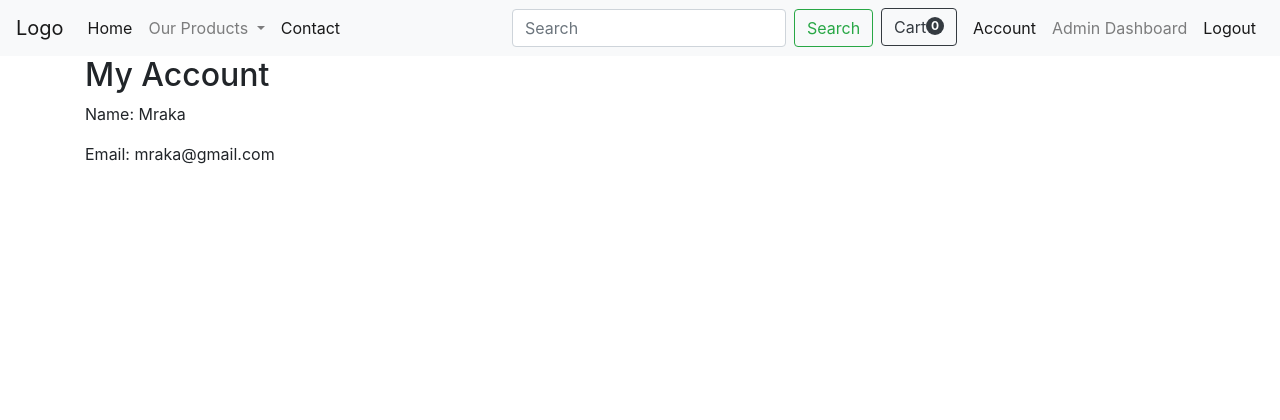
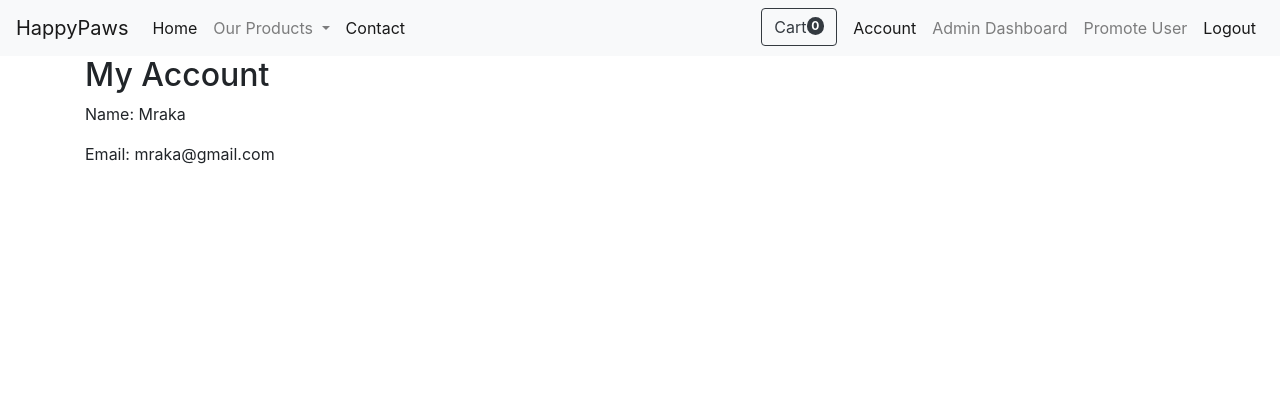
Before and after one commit to bojan-bo/flask_web_app-CA_project, a Flask app: page /account in a window 1280 px wide. Shown: the top 420 px of the page. Run offline with Flask 3, Linux system fonts and the light colour scheme; a user stored in the database is signed in; some libraries are stand-ins or nearby versions.

Commit message:
Removing search and fixing broken categories links

```diff
--- a/website/templates/base.html
+++ b/website/templates/base.html
@@ -24,7 +24,7 @@
   </head>
   <body class="d-flex flex-column">
     <nav class="navbar navbar-expand-lg navbar-light bg-light">
-      <a class="navbar-brand" href="/">Logo</a>
+      <a class="navbar-brand" href="/">HappyPaws</a>
       <button
         class="navbar-toggler"
         type="button"
@@ -64,17 +64,17 @@
               >
               <a
                 class="dropdown-item"
-                href="{{ url_for('views.products', category_name='Dog beds and baskets') }}"
+                href="{{ url_for('views.products', category_name='Dog beds & baskets') }}"
                 >Dog beds and baskets</a
               >
               <a
                 class="dropdown-item"
-                href="{{ url_for('views.products', category_name='Dog toys, sport and training') }}"
+                href="{{ url_for('views.products', category_name='Dog toys, sport & training') }}"
                 >Dog toys, sport and training</a
               >
               <a
                 class="dropdown-item"
-                href="{{ url_for('views.products', category_name='Dog grooming and care') }}"
+                href="{{ url_for('views.products', category_name='Dog grooming & care') }}"
                 >Dog grooming and care</a
               >
             </div>
@@ -91,17 +91,7 @@
         </ul>
 
         <ul class="navbar-nav ml-auto">
-          <form class="form-inline my-2 my-lg-0 ml-auto mr-2">
-            <input
-              class="form-control mr-sm-2"
-              type="search"
-              placeholder="Search"
-              aria-label="Search"
-            />
-            <button class="btn btn-outline-success my-2 my-sm-0" type="submit">
-              Search
-            </button>
-          </form>
+
           <li class="nav-item active">
             <a
               href="{{ url_for('views.cart') }}"
@@ -124,7 +114,9 @@
           <li class="nav-item active"></li>
           {% if current_user.is_authenticated and current_user.role == 'admin' %}
             <a class="nav-link" href="{{ url_for('views.add_product') }}">Admin Dashboard</a>
+            <a class="nav-link" href="{{ url_for('views.promote') }}">Promote User</a>
           {% endif %}
+
           </li>
           <li class="nav-item active">
             <a class="nav-link" id="logout" href="{{ url_for('auth.logout') }}"
```
